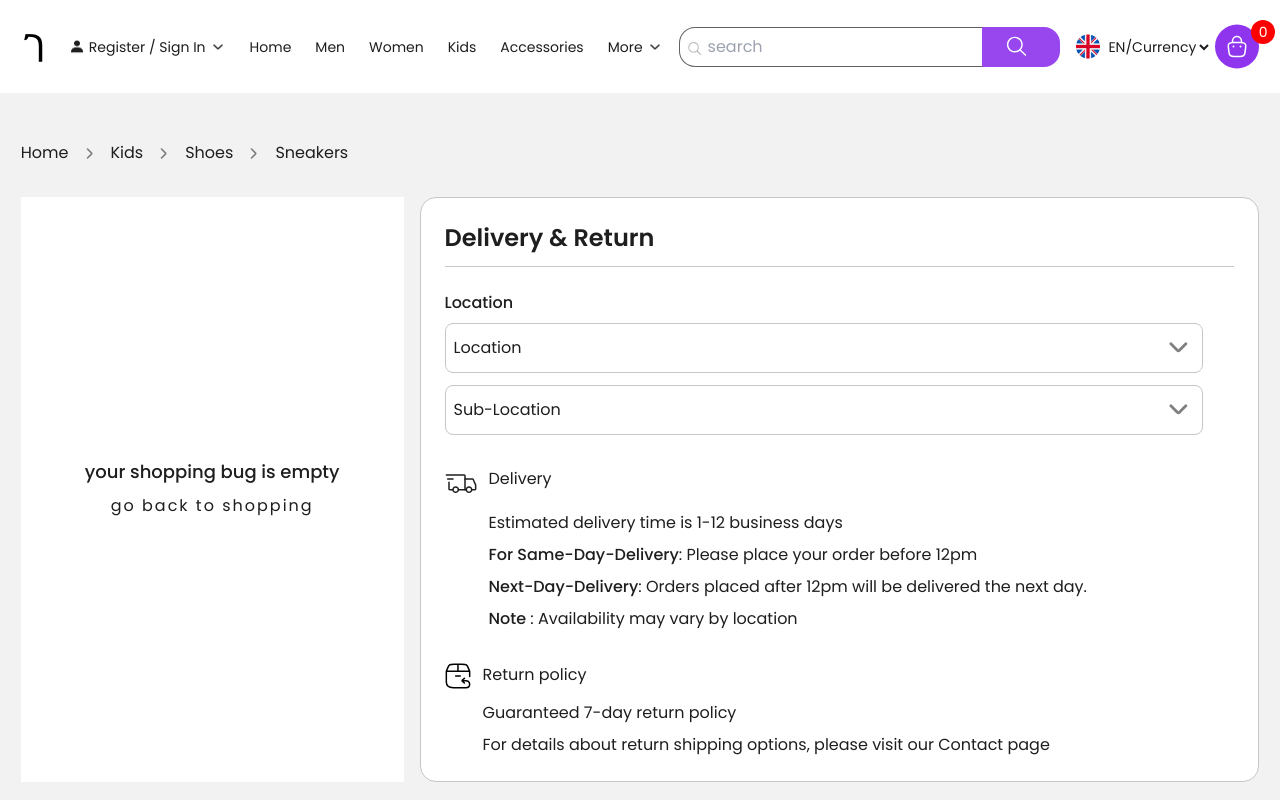
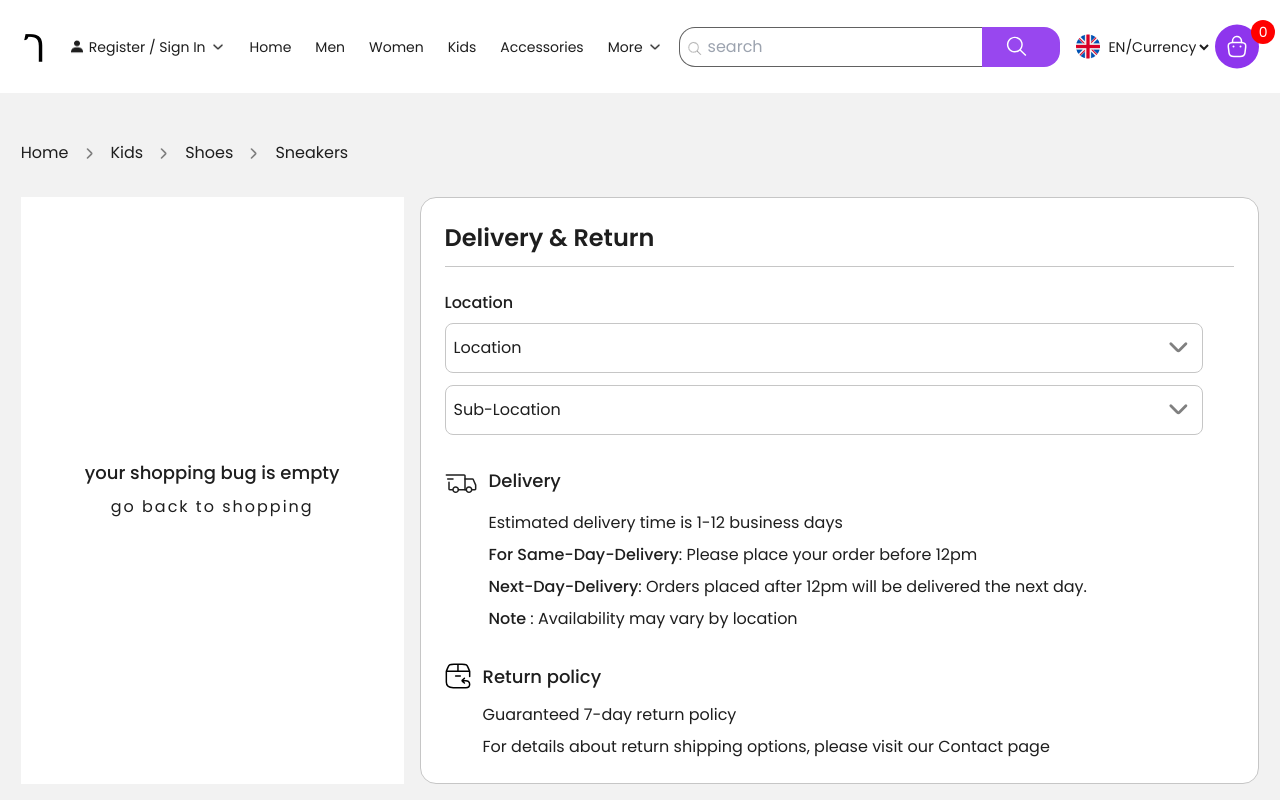
Before and after one commit to matusalab-dev/Gebeya, a Next.js app: page /cart in a window 1280 px wide. Shown: the top 800 px of the page. Built offline with nearby package versions, Linux system fonts and the light colour scheme.

Commit message:
fix: UI font style

```diff
--- a/src/app/cart/page.jsx
+++ b/src/app/cart/page.jsx
@@ -240,7 +240,9 @@ const CartPage = () => {
           <div className="grid justify-start gap-3 mt-8 grid-col-2">
             {/* <div className="flex items-center gap-4 text-xl font-medium"> */}
             <DeliveryIcon className="col-start-1 col-[min-content]" />{" "}
-            <h5 className="col-span-1 col-start-2">Delivery </h5>
+            <h5 className="self-start col-span-1 col-start-2 text-lg font-medium">
+              Delivery{" "}
+            </h5>
             {/* </div>{" "} */}
             <ul className="flex flex-col col-start-2 row-start-2 gap-2 justify-self-start ">
               <li>Estimated delivery time is 1-12 business days</li>
@@ -261,7 +263,9 @@ const CartPage = () => {
           <div className="grid justify-start gap-3 mt-8 grid-col-2">
             {/* <div className="flex items-center gap-4 text-xl font-medium"> */}
             <ReturnIcon className="col-start-1 col-[min-content]" />{" "}
-            <h5 className="col-span-1 col-start-2">Return policy </h5>
+            <h5 className="self-start col-span-1 col-start-2 text-lg font-medium">
+              Return policy{" "}
+            </h5>
             {/* </div>{" "} */}
             <ul className="flex flex-col col-start-2 row-start-2 gap-2 justify-self-start ">
               <li>Guaranteed 7-day return policy</li>
```
